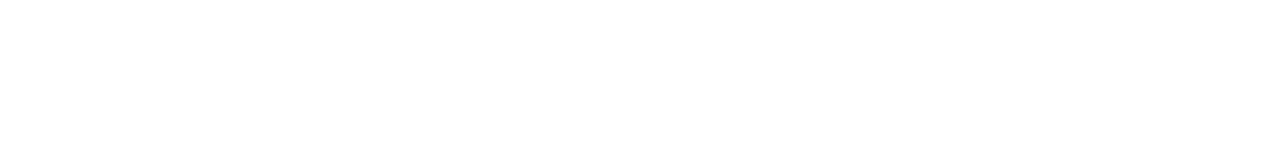
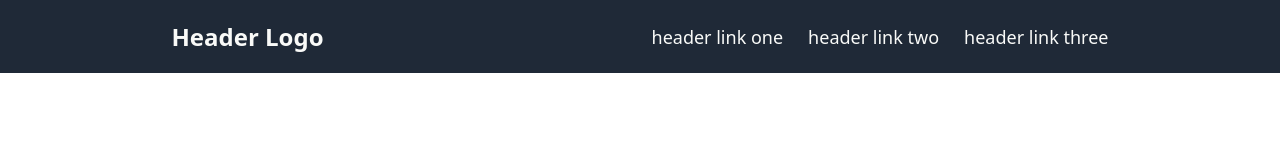
Before and after one commit to lucifer9kkk/odin-landing-page, a plain HTML site: page index.html in a window 1280 px wide. Drawn offline with Linux system fonts and the light colour scheme.

Commit message:
Add header with logo and navigation links

```diff
--- a/index.html
+++ b/index.html
@@ -7,5 +7,13 @@
     <title>Page</title>
 </head>
 <body>
+    <div class="header">
+    <div class="logo">Header Logo</div>
+        <div class="header-link">
+            <div>header link one</div>
+            <div>header link two</div>
+            <div>header link three</div>
+        </div>
+    </div>
 </body>
 </html>
--- a/style.css
+++ b/style.css
@@ -0,0 +1,26 @@
+body {
+    margin: 0;
+}
+
+.header {
+    font-size: 24px;
+    font-family: system-ui, -apple-system, BlinkMacSystemFont, 'Segoe UI', Roboto, Oxygen, Ubuntu, Cantarell, 'Open Sans', 'Helvetica Neue', sans-serif;
+    color: #F9FAF8;
+    background-color: #1F2937;
+    padding: 20px;
+    margin: 0;
+    display: flex;
+    align-items: center;
+    justify-content: space-around;
+    gap: 25px;
+}
+
+.logo {
+    font-weight: 700;
+}
+
+.header-link {
+    font-size: 18px;
+    display: flex;
+    gap: 25px;
+}
```
